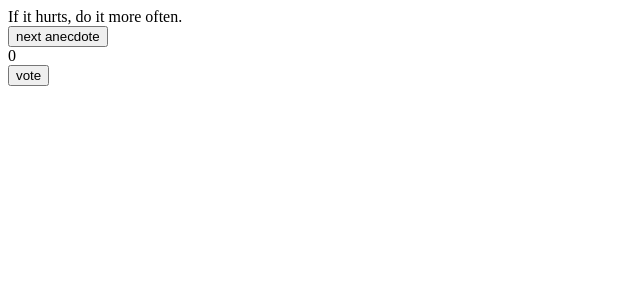
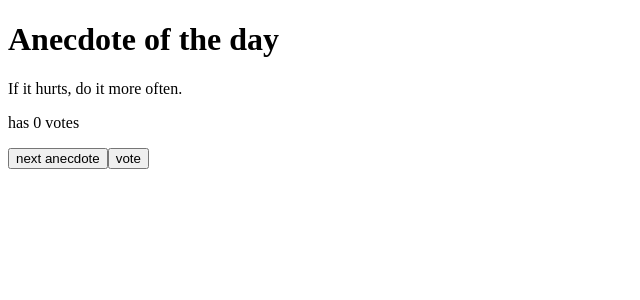
Before and after one commit to iuhmirza/fso-part1, a React (Create React App) app in the folder anecdotes/: page / in a window 1280 px wide. Shown: the top 300 px of the page, without its empty margins (0-640 px from the left). Built offline with nearby package versions, Linux system fonts and the light colour scheme.

Commit message:
Reformat JSX

```diff
--- a/anecdotes/src/App.js
+++ b/anecdotes/src/App.js
@@ -19,25 +19,20 @@ const App = () => {
 
   return (
     <div>
-      {anecdotes[selected]}
-
-      <br></br>
+      <h1>Anecdote of the day</h1>
+      <p>{anecdotes[selected]}</p>
+      <p>has {points[selected]} votes</p>
 
       <Button text = {'next anecdote'} onClick = {() => {
         setSelected(Math.floor((Math.random()*anecdotes.length)))
       }}/>
-
-      <br></br>
-
-      {points[selected]}
-
-      <br></br>
 
       <Button text = {'vote'} onClick = {() => {
         const newPoints = [...points]
         newPoints[selected] += 1
         setPoints([...newPoints])
       }}/>
+
     </div>
   )
 }
```
